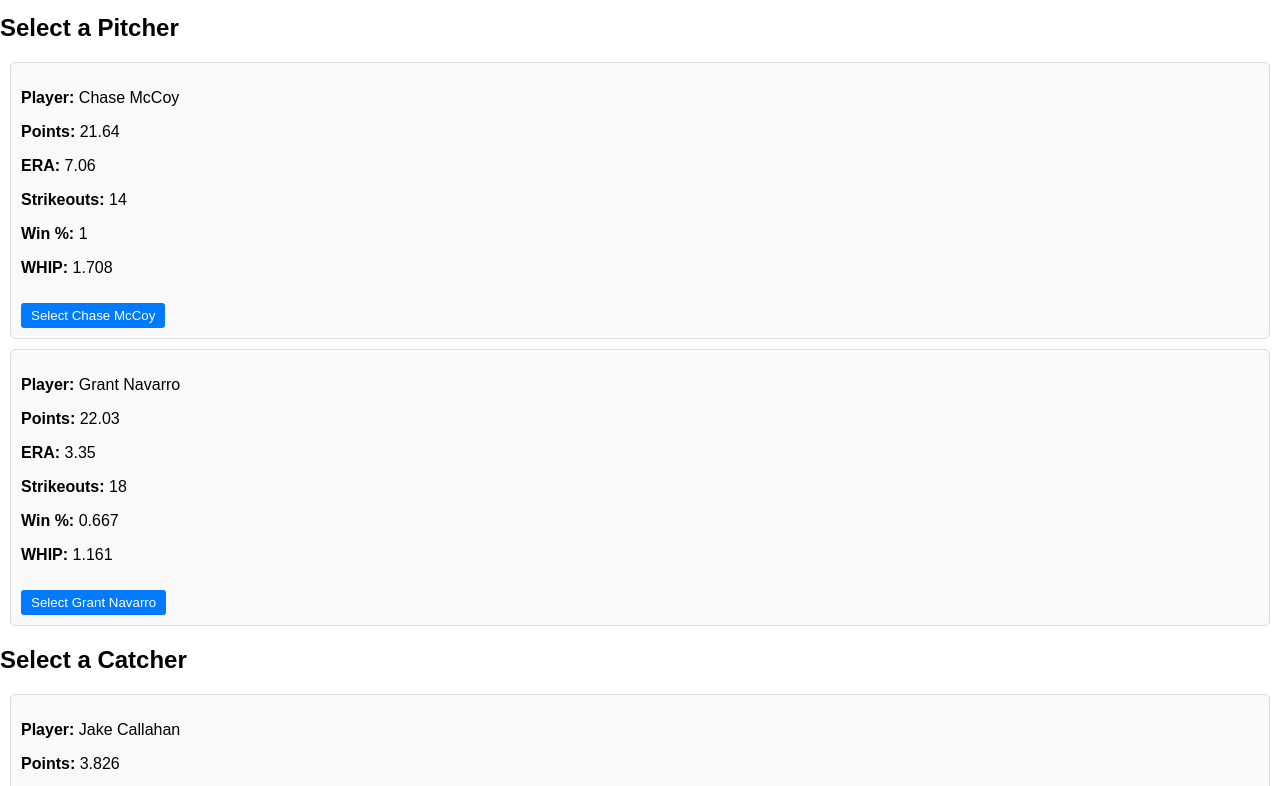
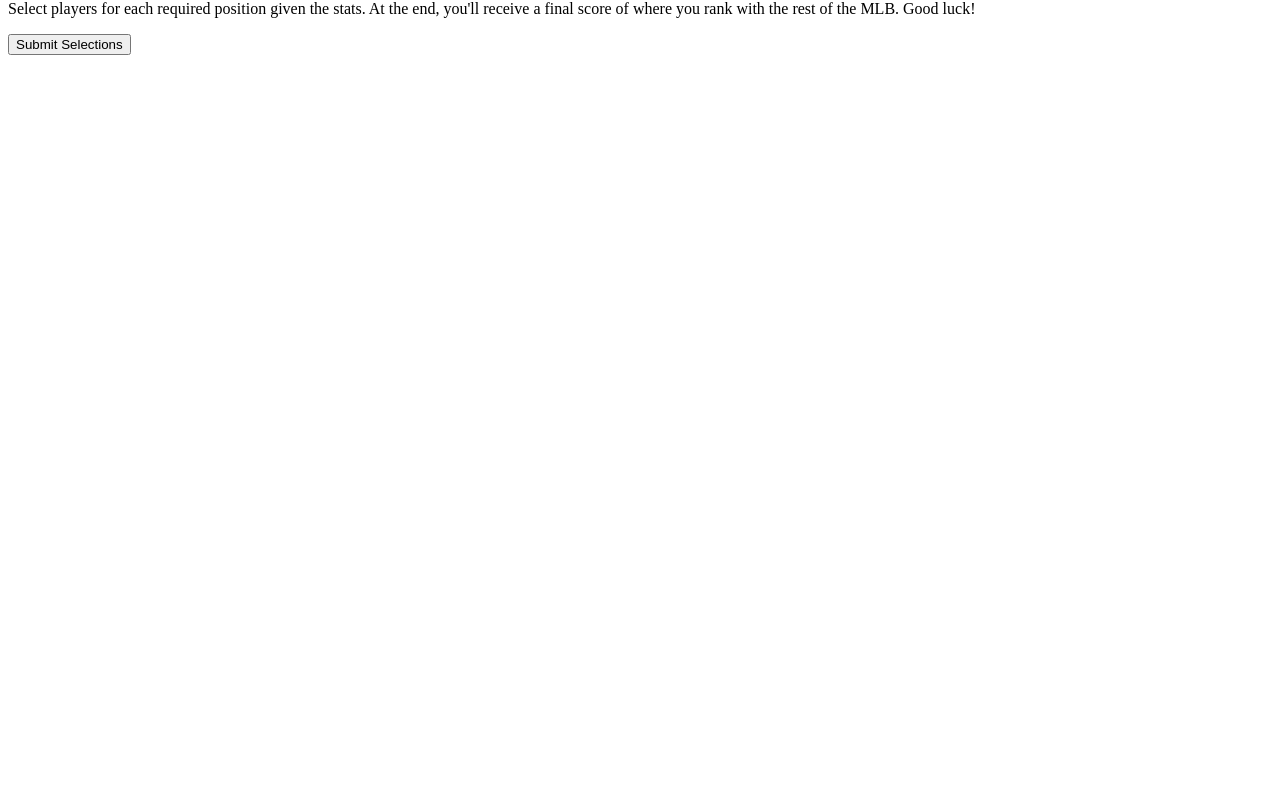
Before and after one commit to sag0-cpu/GM, a plain HTML site: page index.html in a window 1280 px wide. Shown: the part 66-852 px from the top of the page. After the commit the page ends 800 px from the top, so only its background shows below. Drawn offline with Linux system fonts and the light colour scheme.

Commit message:
Update index.html

```diff
--- a/index.html
+++ b/index.html
@@ -1,131 +1,14 @@
-<!DOCTYPE html>
-<html lang="en">
-<head>
-    <meta charset="UTF-8">
-    <meta name="viewport" content="width=device-width, initial-scale=1.0">
-    <title>Baseball GM Game</title>
-    <style>
-        body {
-            font-family: Arial, sans-serif;
-            margin: 0;
-            padding: 0;
-            box-sizing: border-box;
-        }
-        .card {
-            border: 1px solid #ddd;
-            padding: 10px;
-            margin: 10px;
-            border-radius: 5px;
-            background-color: #f9f9f9;
-        }
-        .card button {
-            margin-top: 10px;
-            padding: 5px 10px;
-            background-color: #007BFF;
-            color: white;
-            border: none;
-            border-radius: 3px;
-            cursor: pointer;
-        }
-        .card button:hover {
-            background-color: #0056b3;
-        }
-        #ranking {
-            margin: 20px;
-            padding: 10px;
-            border: 1px solid #ddd;
-            border-radius: 5px;
-            background-color: #f1f1f1;
-        }
-    </style>
-</head>
 <body>
-    <h1>Baseball GM Game</h1>
-    <div id="cards-container"></div>
-    <div id="ranking"></div>
-    <button onclick="submitSelections()">Submit Team</button>
+<h1>Baseball GM Game</h1>
+<p>Select players for each required position given the stats. At the end, you'll receive a final score of where you rank with the rest of the MLB. Good luck!</p>
 
-    <script>
-        const cards = [
-            { position: 'Pitcher', player: 'Chase McCoy', points: 21.64, ERA: 7.06, strikeouts: 14, winsPct: 1, WHIP: 1.708, salary: 900000 },
-            { position: 'Pitcher', player: 'Grant Navarro', points: 22.03, ERA: 3.35, strikeouts: 18, winsPct: 0.667, WHIP: 1.161, salary: 900000 },
-            { position: 'Catcher', player: 'Jake Callahan', points: 3.826, OBP: 0.306, BA: 0.259, HR: 10, RBI: 39, SLG: 0.434, salary: 7652000 },
-            { position: '1B', player: 'Player E', points: 15, OBP: 0.380, BA: 0.300, HR: 20, RBI: 70, SLG: 0.520 },
-            { position: '2B', player: 'Player G', points: 13, OBP: 0.365, BA: 0.310, HR: 22, RBI: 60, SLG: 0.530 },
-            { position: '3B', player: 'Player I', points: 11, OBP: 0.340, BA: 0.280, HR: 16, RBI: 48, SLG: 0.460 },
-            { position: 'SS', player: 'Player K', points: 14, OBP: 0.375, BA: 0.300, HR: 18, RBI: 60, SLG: 0.510 },
-        ];
+<div id="cards-container">
+<!-- Cards will be dynamically generated here -->
+</div>
 
-        function shuffleArray(arr) {
-            for (let i = arr.length - 1; i > 0; i--) {
-                const j = Math.floor(Math.random() * (i + 1));
-                [arr[i], arr[j]] = [arr[j], arr[i]];
-            }
-        }
+<button onclick="submitSelections()">Submit Selections</button>
+<div id="ranking"></div>
 
-        function getRandomCardsForPosition(position, numCards) {
-            const positionCards = cards.filter(card => card.position === position);
-            shuffleArray(positionCards);
-            return positionCards.slice(0, numCards);
-        }
-
-        function generateCards() {
-            const container = document.getElementById('cards-container');
-            const positions = ['Pitcher', 'Catcher', '1B', '2B', '3B', 'SS'];
-            const numCardsToShow = 5;
-
-            positions.forEach(position => {
-                const positionContainer = document.createElement('div');
-                positionContainer.innerHTML = `<h2>Select a ${position}</h2>`;
-                const positionCards = getRandomCardsForPosition(position, numCardsToShow);
-                positionCards.forEach(card => {
-                    const cardElement = document.createElement('div');
-                    cardElement.classList.add('card');
-                    cardElement.innerHTML = `
-                        <p><strong>Player:</strong> ${card.player}</p>
-                        <p><strong>Points:</strong> ${card.points}</p>
-                        ${card.ERA ? `<p><strong>ERA:</strong> ${card.ERA}</p>` : ''}
-                        ${card.strikeouts ? `<p><strong>Strikeouts:</strong> ${card.strikeouts}</p>` : ''}
-                        ${card.winsPct ? `<p><strong>Win %:</strong> ${card.winsPct}</p>` : ''}
-                        ${card.WHIP ? `<p><strong>WHIP:</strong> ${card.WHIP}</p>` : ''}
-                        ${card.OBP ? `<p><strong>OBP:</strong> ${card.OBP}</p>` : ''}
-                        ${card.BA ? `<p><strong>BA:</strong> ${card.BA}</p>` : ''}
-                        ${card.HR ? `<p><strong>HR:</strong> ${card.HR}</p>` : ''}
-                        ${card.RBI ? `<p><strong>RBI:</strong> ${card.RBI}</p>` : ''}
-                        ${card.SLG ? `<p><strong>SLG:</strong> ${card.SLG}</p>` : ''}
-                        <button onclick="selectCard('${card.player}', '${position}')">Select ${card.player}</button>
-                    `;
-                    positionContainer.appendChild(cardElement);
-                });
-                container.appendChild(positionContainer);
-            });
-        }
-
-        let selectedPlayers = {};
-
-        function selectCard(player, position) {
-            if (!selectedPlayers[position]) {
-                selectedPlayers[position] = player;
-            } else {
-                alert(`You already selected a ${position}.`);
-            }
-        }
-
-        function submitSelections() {
-            const totalPoints = Object.keys(selectedPlayers).reduce((acc, position) => {
-                const player = selectedPlayers[position];
-                const card = cards.find(c => c.player === player);
-                return acc + card.points;
-            }, 0);
-            displayRanking(totalPoints);
-        }
-
-        function displayRanking(totalPoints) {
-            const ranking = document.getElementById('ranking');
-            ranking.innerHTML = `Your team's total points: ${totalPoints}`;
-        }
-
-        generateCards();
-    </script>
+<script src="script.js"></script>
 </body>
 </html>
```
